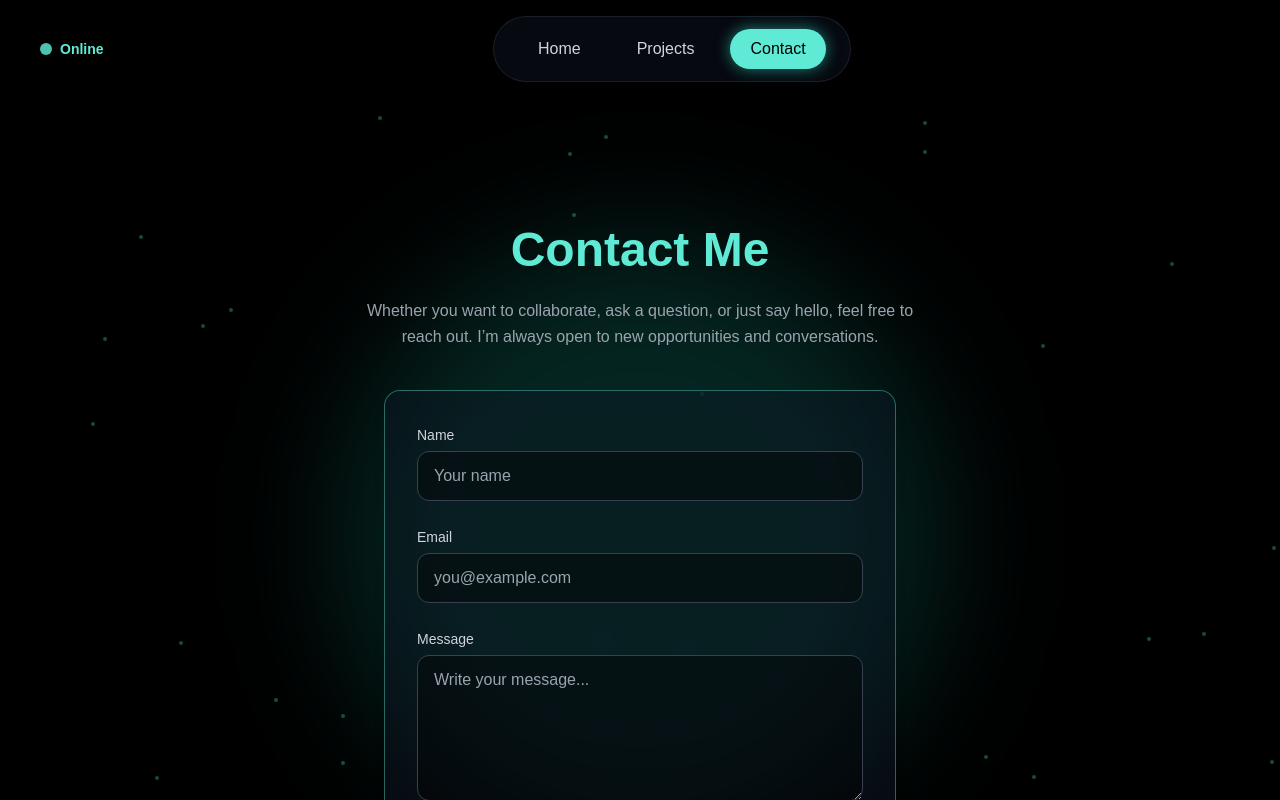
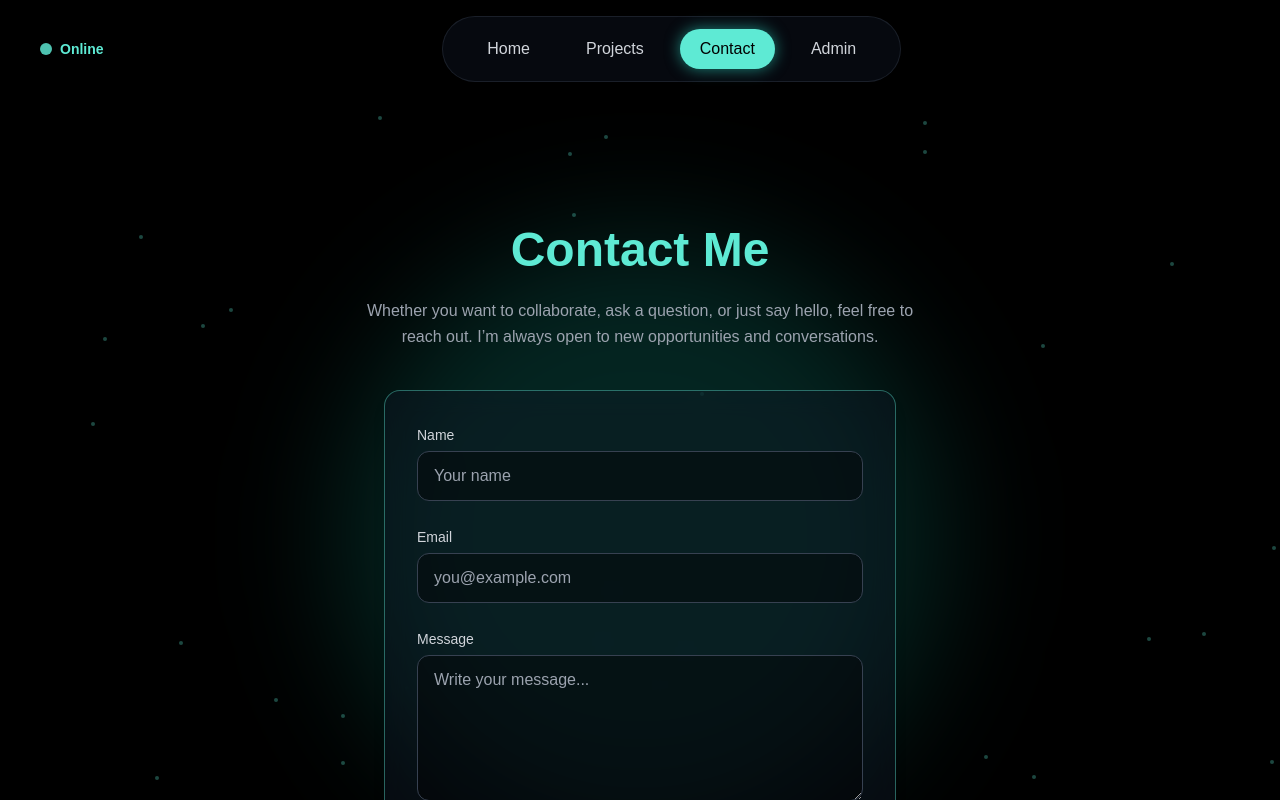
Before and after one commit to Riley36666/ActuallyPortfilio, a React (Create React App) app in the folder frontend/: page /contact in a window 1280 px wide. Shown: the top 800 px of the page. Built offline with nearby package versions, Linux system fonts and the light colour scheme.

Commit message:
Added prod

```diff
--- a/frontend/src/components/Navbar.js
+++ b/frontend/src/components/Navbar.js
@@ -29,6 +29,8 @@ export default function Navbar() {
         </Link>
         <Link to="/contact" className={linkClasses("/contact")}>
         Contact</Link>
+        <Link to="/admin" className={linkClasses("/admin")}>
+        Admin</Link>
       </div>
 
       {/* Right side visitor indicator */}
--- a/frontend/src/pages/Admin.js
+++ b/frontend/src/pages/Admin.js
@@ -3,7 +3,7 @@ import { motion } from "framer-motion";
 
 async function checkPassword(password) {
   try {
-    const res = await fetch("http://localhost:9999/admin/Password", {
+    const res = await fetch("/admin/Password", {
       method: "POST",
       headers: { "Content-Type": "application/json" },
       body: JSON.stringify({ password })
@@ -23,7 +23,7 @@ async function checkPassword(password) {
 
 
 async function getMessages() {
-  const res = await fetch("http://localhost:9999/admin/returnMessages", {
+  const res = await fetch("/admin/returnMessages", {
     headers: {
       "x-admin-token": localStorage.getItem("adminToken")
     }
--- a/frontend/src/pages/Contact.js
+++ b/frontend/src/pages/Contact.js
@@ -14,7 +14,7 @@ export default function Contact() {
     const message = messageRef.current.value;
 
     try {
-    const res = await fetch("http://localhost:9999/admin/addMessages", {
+    const res = await fetch("admin/addMessages", {
       method: "POST",
       headers: {
         "Content-Type": "application/json"
```
